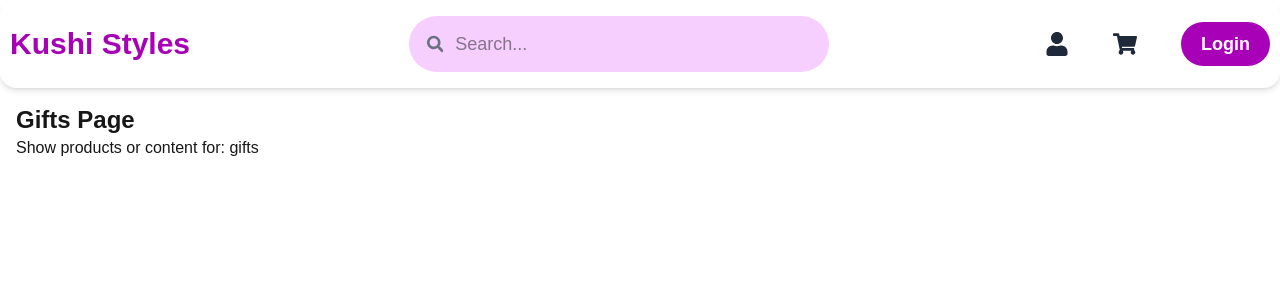
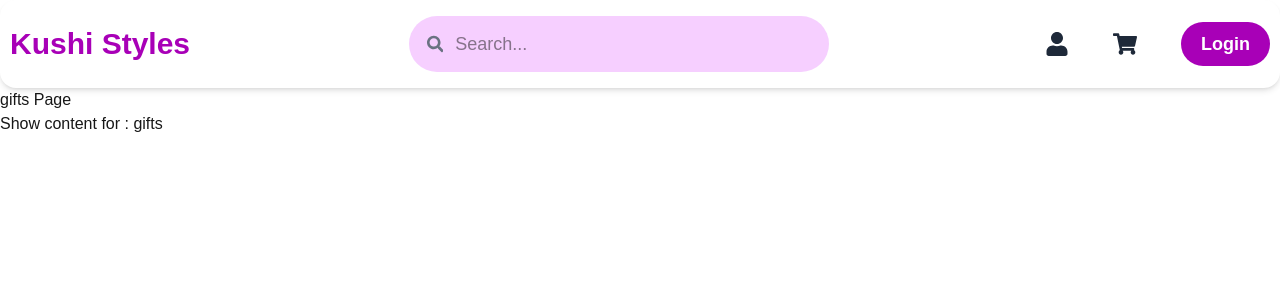
Before and after one commit to MonikaDevHJ/Kushis_Styles, a Next.js app: page /gifts in a window 1280 px wide. Shown: the top 300 px of the page. Built offline with nearby package versions, Linux system fonts and the light colour scheme.

Commit message:
using dynamic next js route

```diff
--- a/app/[category]/page.tsx
+++ b/app/[category]/page.tsx
@@ -1,22 +1,18 @@
-// app/[category]/page.tsx
-import React from "react";
-import { useSearchParams } from "next/navigation";
 
 interface Props {
-  params: {
-    category: string;
-  };
+  params :{
+    category : string;
+  }
 }
 
-const CategoryPage = ({ params }: Props) => {
-  const { category } = params;
+const CategoryPage = ({params}:Props) =>{
+  const {category} = params;
+ return(
+  <div>
+    <p>{category} Page</p>
+    <p>Show content for : {category}</p>
+  </div>
+ )
 
-  return (
-    <div className="p-4">
-      <h1 className="text-2xl font-bold capitalize">{category} Page</h1>
-      <p>Show products or content for: {category}</p>
-    </div>
-  );
-};
-
+}
 export default CategoryPage;
--- a/app/men/page.tsx
+++ /dev/null
@@ -1,13 +0,0 @@
-"use client";
-
-import React from 'react'
-
-const Men = () => {
-  return (
-    <div>
-      <p>Men Pages </p>
-    </div>
-  )
-}
-
-export default Men
```
